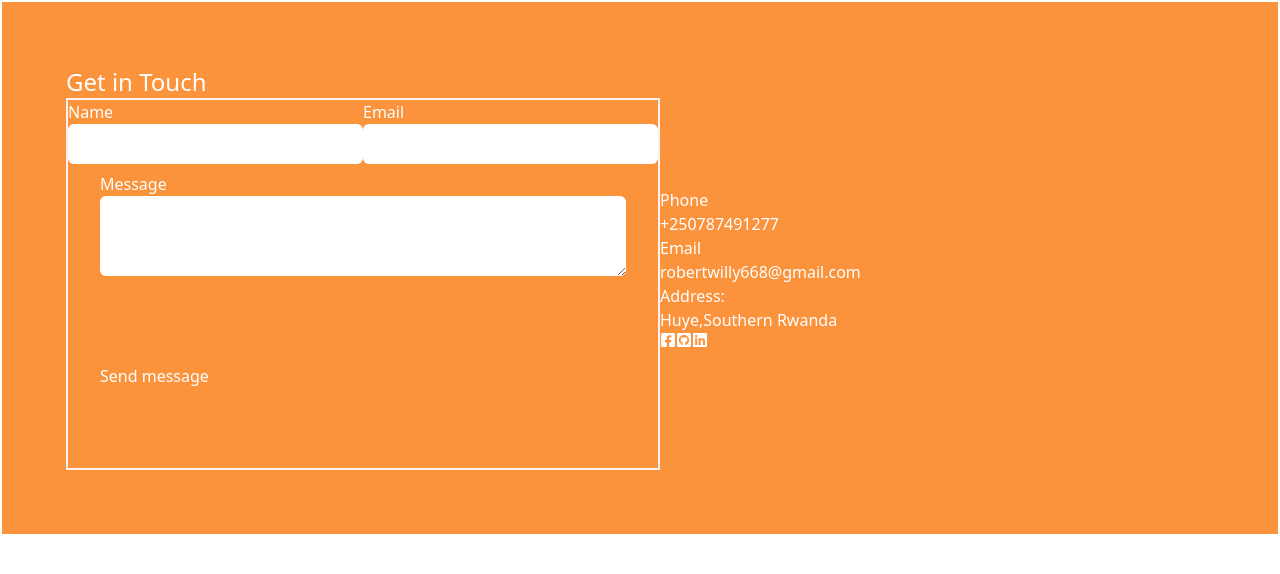
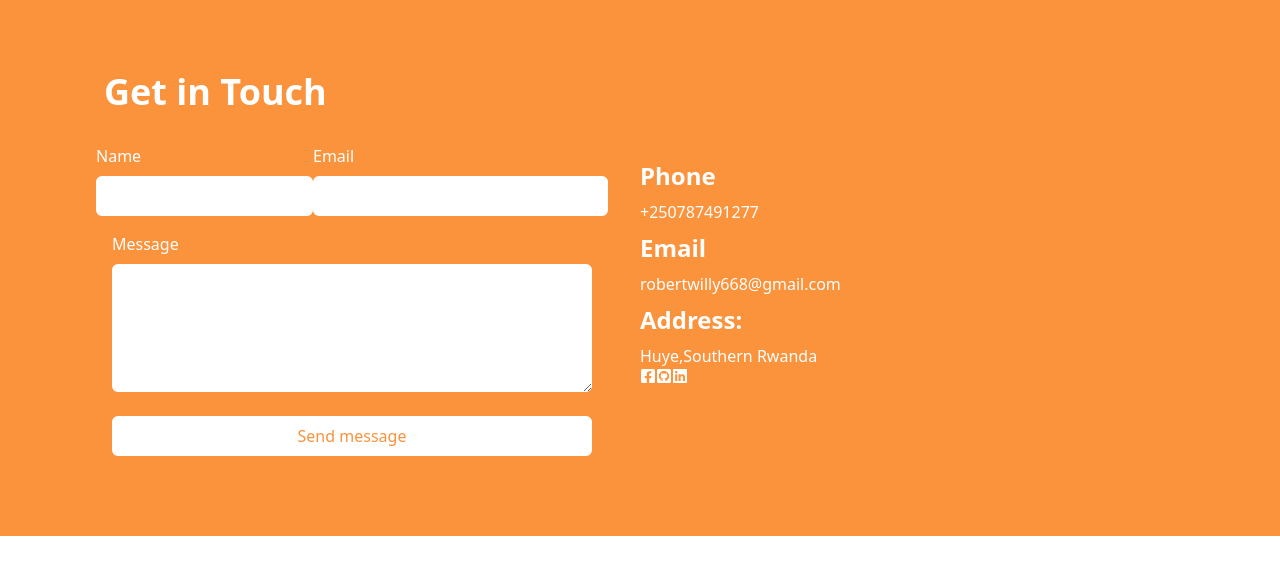
Before and after one commit to NIRoberto/my-portfolio-website, a Next.js app: page /components/Footer in a window 1280 px wide. Shown: the top 574 px of the page. Built offline with nearby package versions, Linux system fonts and the light colour scheme.

Commit message:
add  footer

```diff
--- a/pages/components/Footer.js
+++ b/pages/components/Footer.js
@@ -3,38 +3,44 @@ import { FaFacebookSquare, FaGithubSquare, FaLinkedin } from "react-icons/fa";
 
 const Footer = () => {
   return (
-    <footer className="bg-orange-400 p-16 w-full border-2 border-white text-white flex justify-between items-center">
+    <footer className="bg-orange-400 p-16 w-full text-white flex justify-between items-center">
       <div className="basis-3/6">
-        <h1 className="text-2xl">Get in Touch</h1>
-        <form action="#" className="p-  border-2  border-red-50">
-          <div className="flex">
+        <h1 className="text-4xl font-semibold py-2  px-10">Get in Touch</h1>
+        <form action="#" className=" p-4">
+          <div className="flex px-4 justify-around w-full">
             <div className="flex flex-col">
-              <label htmlFor="Name">Name</label>
+              <label className="py-2" htmlFor="Name">
+                Name
+              </label>
               <input
                 type="text"
                 name="name"
-                className=" py-2  outline-none  border-none px-8 rounded-md"
+                className=" py-2 w-full outline-none  border-none px-8 rounded-md"
               />
             </div>
-            <div className="flex  outline-none  border-none flex-col">
-              <label htmlFor="Email">Email</label>
+            <div className="flex   outline-none  border-none flex-col">
+              <label className="py-2" htmlFor="Email">
+                Email
+              </label>
               <input
                 type="text"
                 name="email"
-                className=" py-2  outline-none  border-none px-8 rounded-md"
+                className=" py-2 text-gray-500 outline-none  border-none px-8 rounded-md"
               />
             </div>
           </div>
-          <div className="flex flex-col  outline-none  border-none  rounded-md  py-2 px-8">
-            <label htmlFor="message">Message</label>
+          <div className="flex flex-col  outline-none   border-none  rounded-md  py-2 px-8">
+            <label className="py-2" htmlFor="message">
+              Message
+            </label>
             <textarea
-              className="h-20 outline-none border-none  rounded-md"
+              className="h-32 p-2 text-black outline-none border-none  rounded-md"
               name="message"
               id="message"
             ></textarea>
           </div>
-          <div>
-            <button className="rounded-md py-20  outline-none  border-none px-8">
+          <div className="px-8">
+            <button className="rounded-md mt-4 w-full py-2 bg-white text-center text-orange-400 outline-none  border-none px-8">
               Send message
             </button>
           </div>
@@ -42,20 +48,20 @@ const Footer = () => {
       </div>
       <div className="basis-3/6">
         <div className="flex flex-col">
-          <span>Phone</span>
+          <span className="font-semibold py-2 text-2xl">Phone</span>
           <span>+250787491277</span>
         </div>
         <div className="flex flex-col">
-          <span>Email</span>
+          <span className="font-semibold py-2 text-2xl">Email</span>
           <span>robertwilly668@gmail.com</span>
         </div>
         <div className="flex flex-col">
-          <span>Address: </span>
+          <span className="font-semibold py-2 text-2xl">Address: </span>
           <span>Huye,Southern Rwanda</span>
         </div>
-        <div className="flex">
+        <div className="flex ">
           <span>
-            <FaFacebookSquare />
+            <FaFacebookSquare className="" />
           </span>
           <span>
             <FaGithubSquare />
```
